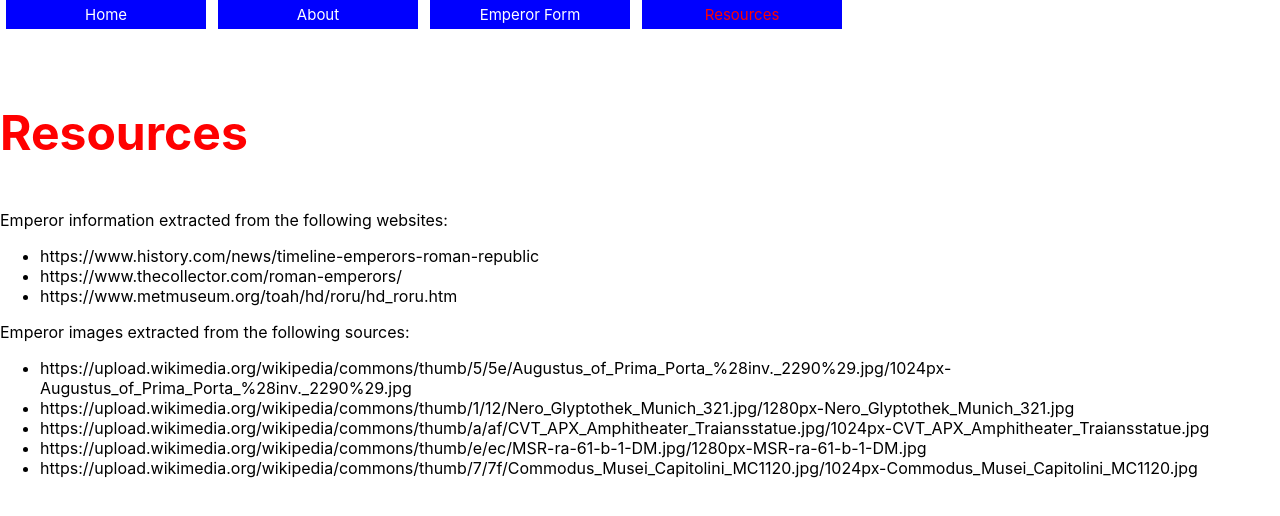
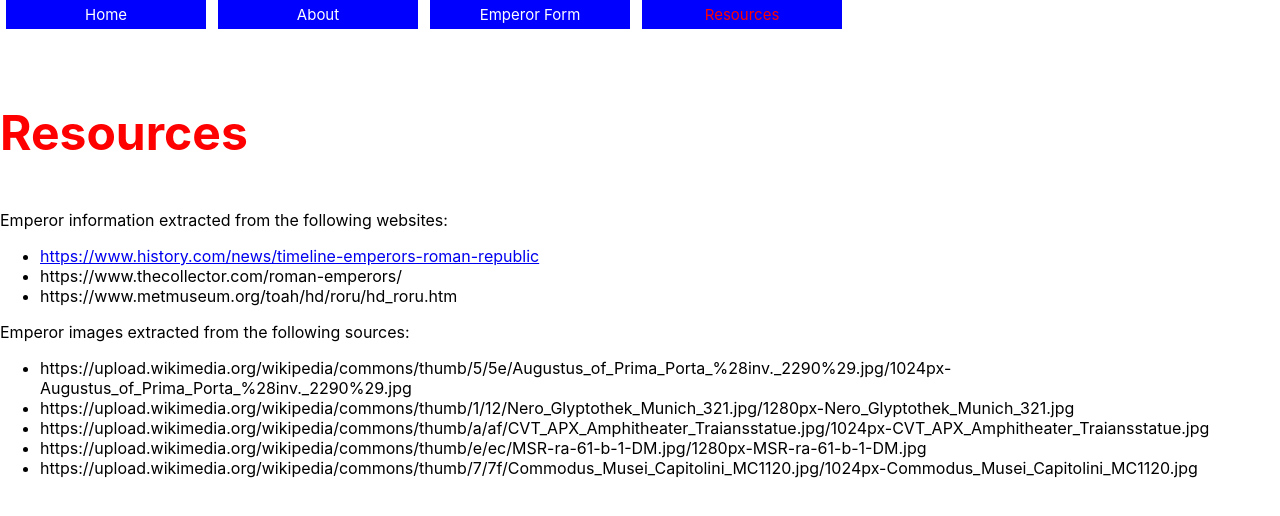
Before and after one commit to jh-23/roman-emperor-application, a React (Create React App) app: page /resources in a window 1280 px wide. Shown: the top 516 px of the page. Built offline with nearby package versions, Linux system fonts and the light colour scheme.

Commit message:
added a tag href to resources for one link

```diff
--- a/src/Resources.js
+++ b/src/Resources.js
@@ -19,7 +19,9 @@ function Resources() {
                 <H3>Resources</H3>
                 <p>Emperor information extracted from the following websites: </p>
                 <ul>
-                    <li>https://www.history.com/news/timeline-emperors-roman-republic</li>
+                    <li>
+                    <a href="https://www.history.com/news/timeline-emperors-roman-republic">https://www.history.com/news/timeline-emperors-roman-republic</a>
+                    </li>
                     <li>https://www.thecollector.com/roman-emperors/</li>
                     <li>https://www.metmuseum.org/toah/hd/roru/hd_roru.htm</li>
                 </ul>
```
